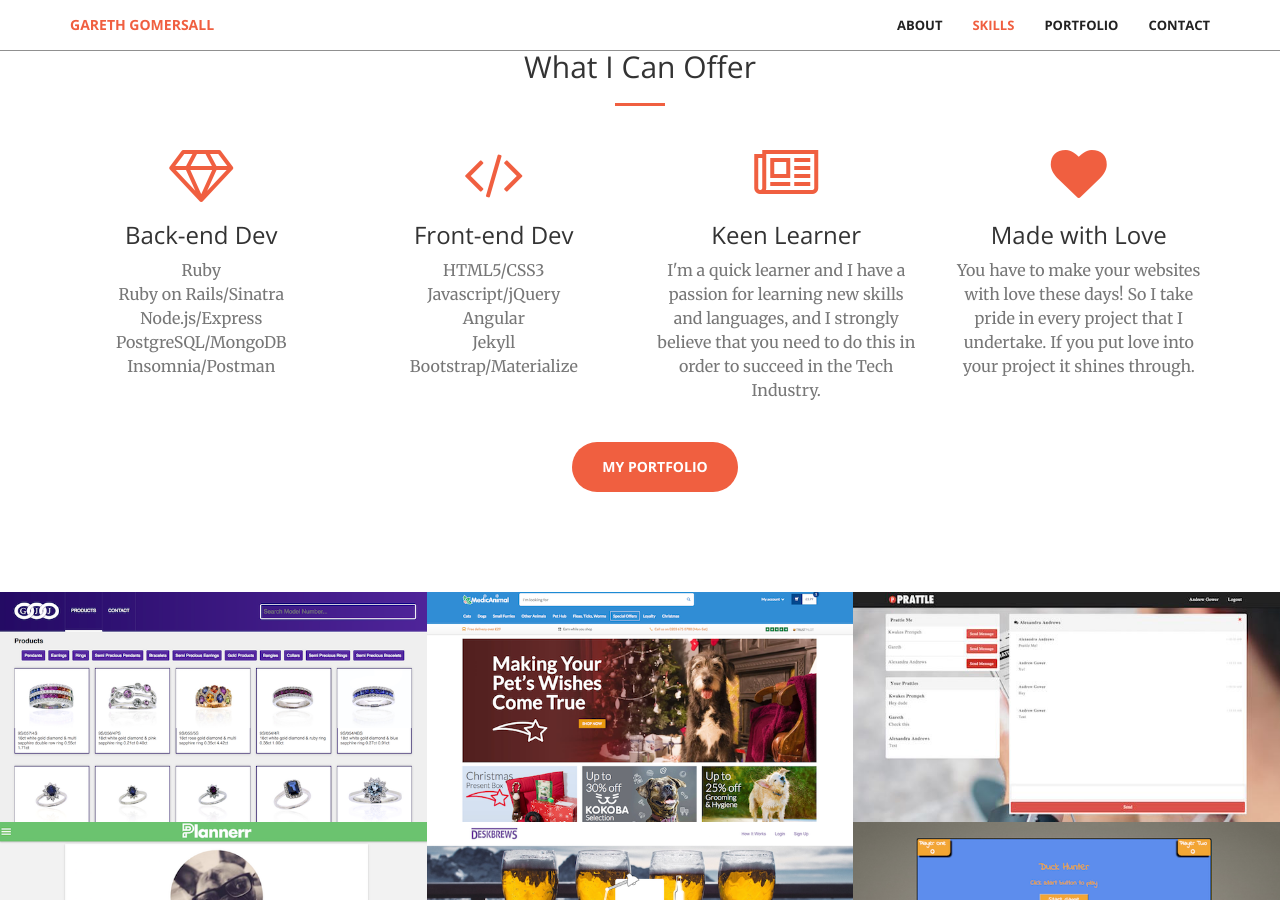
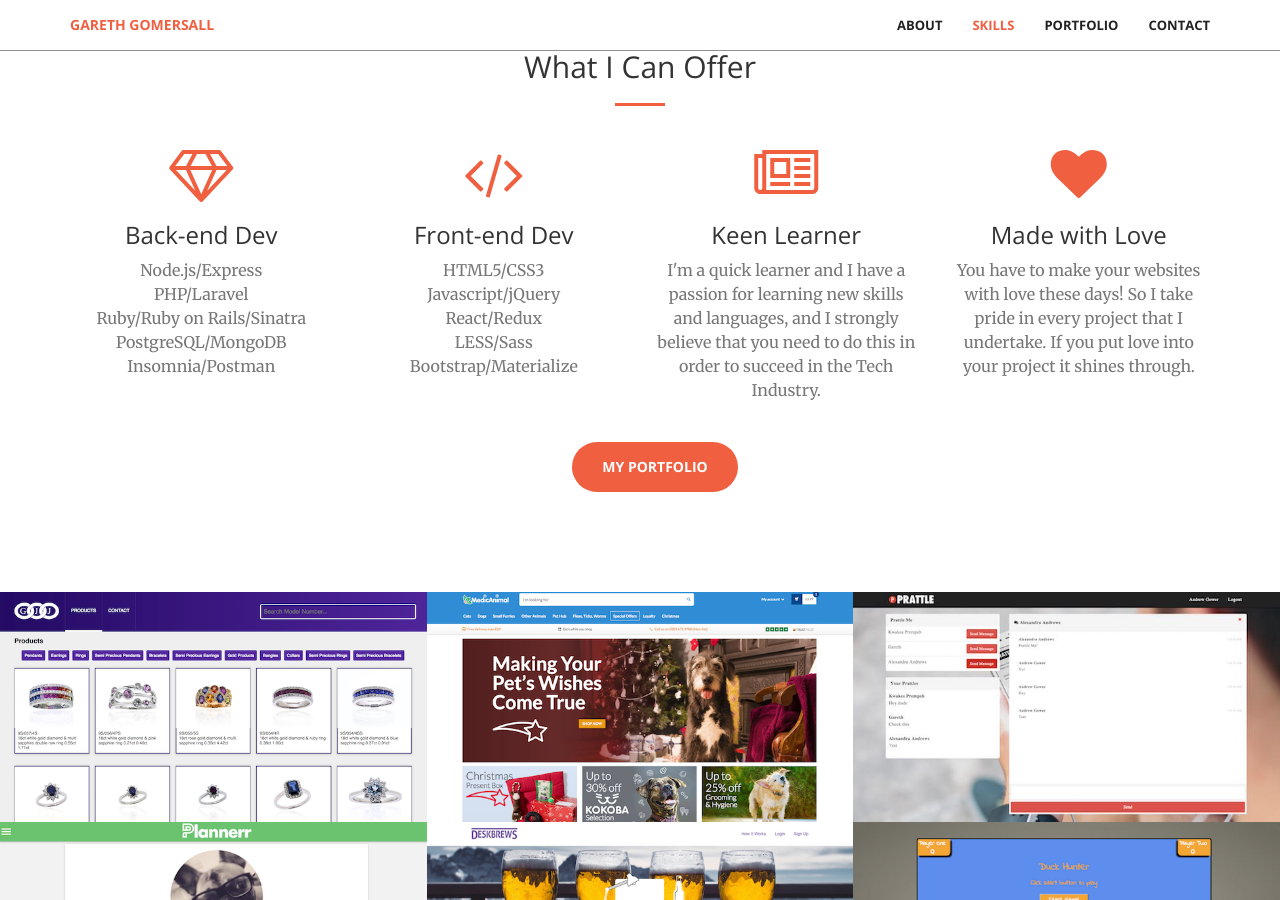
Before and after one commit to ggomersall/ggomersall.github.io, a Jekyll site: the page built from index.html, in a window 1280 px wide and 900 px high, scrolled down 1560 px. Built offline with Jekyll 4.4.1, drawn with Linux system fonts in a browser that asks for light colours.

Commit message:
updated technologies used

```diff
--- a/_includes/services.html
+++ b/_includes/services.html
@@ -13,9 +13,9 @@
                 <div class="service-box">
                     <i class="fa fa-4x fa-diamond wow bounceIn text-primary"></i>
                     <h3>Back-end Dev</h3>
-                    <p class="text-muted">Ruby</p>
-                    <p class="text-muted">Ruby on Rails/Sinatra</p>
                     <p class="text-muted">Node.js/Express</p>
+                    <p class="text-muted">PHP/Laravel</p>
+                    <p class="text-muted">Ruby/Ruby on Rails/Sinatra</p>
                     <p class="text-muted">PostgreSQL/MongoDB</p>
                     <p class="text-muted">Insomnia/Postman</p>
                 </div>
@@ -26,8 +26,8 @@
                     <h3>Front-end Dev</h3>
                     <p class="text-muted">HTML5/CSS3</p>
                     <p class="text-muted">Javascript/jQuery</p>
-                    <p class="text-muted">Angular</p>
-                    <p class="text-muted">Jekyll</p>
+                    <p class="text-muted">React/Redux</p>
+                    <p class="text-muted">LESS/Sass</p>
                     <p class="text-muted">Bootstrap/Materialize</p>
                 </div>
             </div>
```
